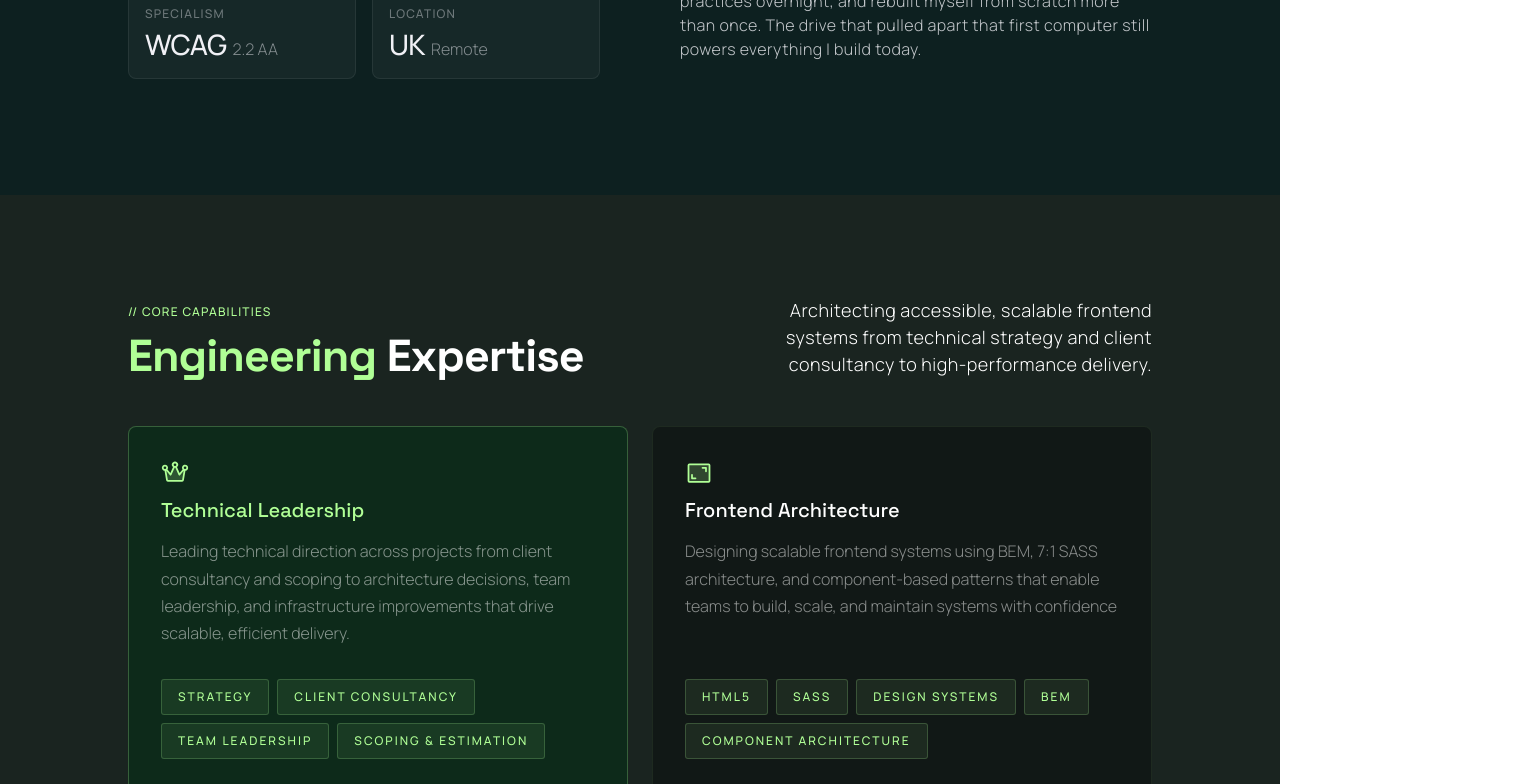
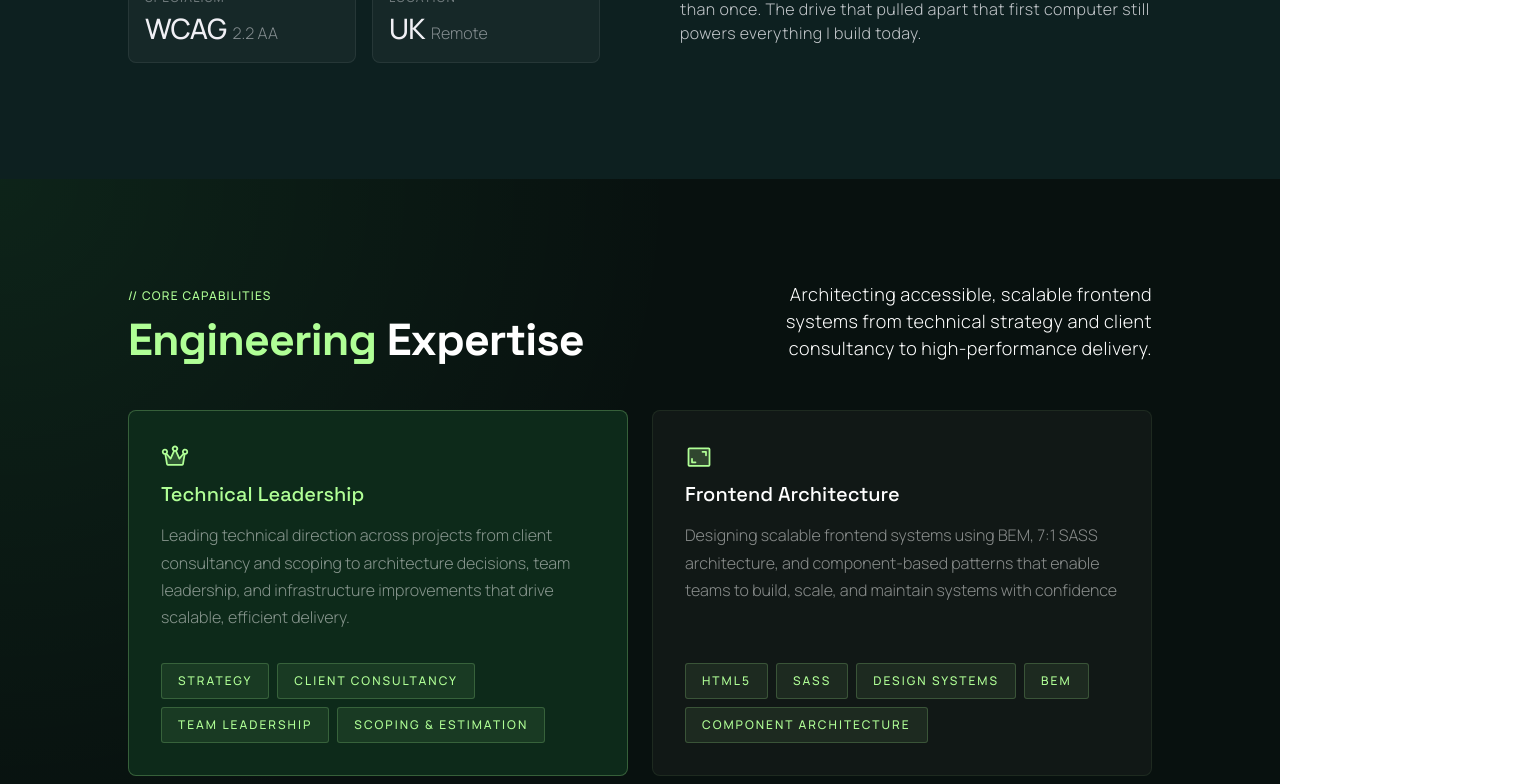
Before and after one commit to MattsDevLab/mattsdevlab-portfolio, a Next.js app: page / in a window 1280 px wide. Shown: the part 3471-4255 px from the top of the page, 1535 px wide, since content can reach past the window. Built offline with nearby package versions, Linux system fonts and the light colour scheme.

Commit message:
styling: backghround for tech stack

```diff
--- a/src/sass/components/_tech-stack.scss
+++ b/src/sass/components/_tech-stack.scss
@@ -9,6 +9,10 @@ $icon-color: #B0FF96;
 
 .tech-stack {
     background-color: a.$background-color;
+    background:
+  radial-gradient(circle at top left, rgba(76, 255, 145, 0.08), transparent 35%),
+  radial-gradient(circle at bottom right, rgba(0, 255, 180, 0.05), transparent 40%),
+  #08110f;
 
     &__header {
         margin-bottom: 2rem;
--- a/src/sass/elements/_project-cards.scss
+++ b/src/sass/elements/_project-cards.scss
@@ -64,7 +64,7 @@ $card-border-hover: rgba(176, 255, 150, 0.25);
   &__text {
     flex: 1;
     color: rgba(255, 255, 255, 0.5);
-    margin: 0 0 1.5rem;
+
     letter-spacing: .5px;
   }
 
```
